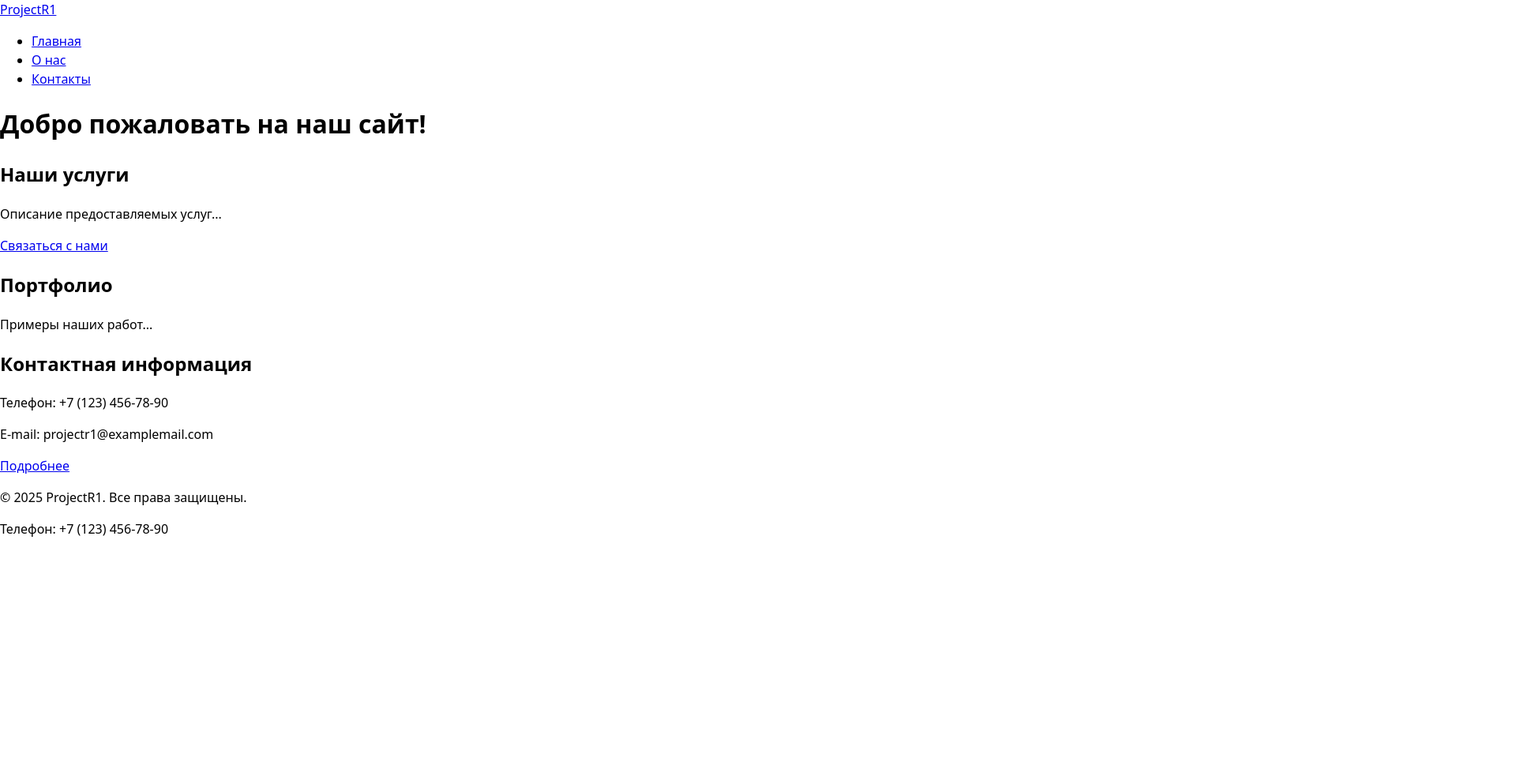
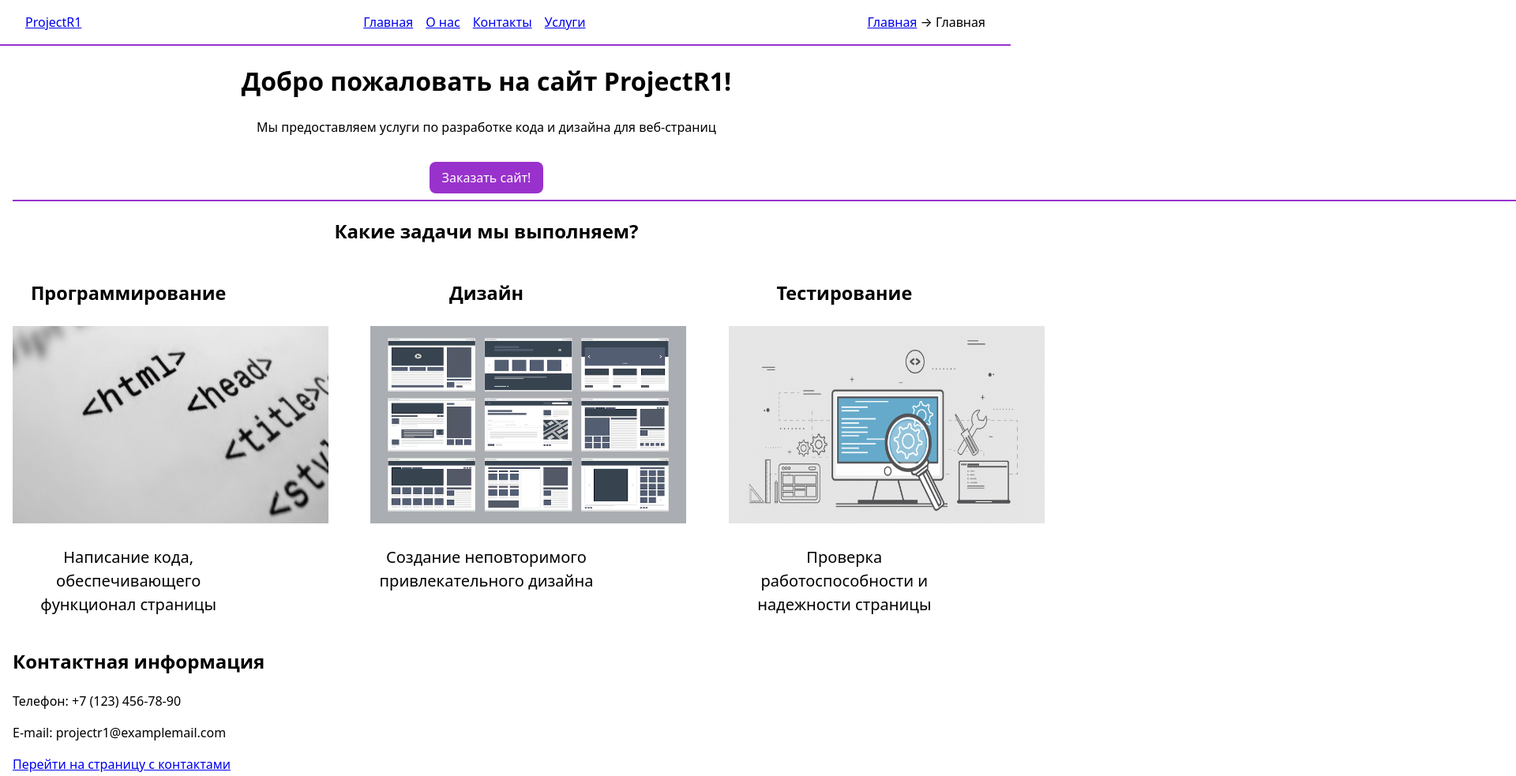
Before and after one commit to lta1gh/projectr1, a plain HTML site: page index.html in a window 1280 px wide. Shown: the top 983 px of the page at 79% size, 1920 px wide, since content can reach past the window. Before the commit the page ends 800 px from the top, so only its background shows below. Drawn offline with Linux system fonts and the light colour scheme.

Commit message:
feat: fully reworked website structure, added services page

```diff
--- a/index.html
+++ b/index.html
@@ -18,35 +18,56 @@
                 <li><a href="index.html">Главная</a></li>
                 <li><a href="about.html">О нас</a></li>
                 <li><a href="contacts.html">Контакты</a></li>
+                <li><a href="services.html"> Услуги</a></li>
             </ul>
+        </nav>
+        <nav aria-label="Хлебные крошки">
+            <a href="index.html">Главная</a> →
+            <span>Главная</span>
         </nav>
     </header>
     <!-- Уникальное основное содержимое страницы -->
     <main>
-        <h1>Добро пожаловать на наш сайт!</h1>
+        <h1 align="center">Добро пожаловать на сайт ProjectR1!</h1>
         <!-- Секция 1 с якорем -->
         <section id="services">
-            <h2>Наши услуги</h2>
-            <p>Описание предоставляемых услуг...</p>
-            <a href="#contacts">Связаться с нами</a> <!-- Якорная ссылка внутри страницы -->
-        </section>
+            <p align="center">Мы предоставляем услуги по разработке кода и дизайна для веб-страниц</p>
+            <a href="#contacts">Заказать сайт!</a> <!-- Якорная ссылка внутри страницы -->
+        </section> <hr color="DarkOrchid" size="2px" width="200%">
         <!-- Секция 2 с якорем -->
-        <section id="portfolio">
-            <h2>Портфолио</h2>
-            <p>Примеры наших работ...</p>
+        <section id="steps">
+            <h2 align="center">Какие задачи мы выполняем?</h2>
+            <div class="tasks-container"> <!-- Новый контейнер -->
+                <div class="task-item"> <!-- Пункт 1 -->
+                    <h3>Программирование</h3>
+                    <img src="assets/imghtml.jpg" alt="Программирование" width="400" height="250">
+                    <p>Написание кода, обеспечивающего функционал страницы</p>
+                </div>
+                <div class="task-item"> <!-- Пункт 2 -->
+                    <h3>Дизайн</h3>
+                    <img src="assets/imgdesign.jpg" alt="Дизайн" width="400" height="250">
+                    <p>Создание неповторимого привлекательного дизайна</p>
+                </div>
+                <div class="task-item"> <!-- Пункт 3 -->
+                    <h3>Тестирование</h3>
+                    <img src="assets/imgtesting.png" alt="Тестирование" width="400" height="250">
+                    <p>Проверка работоспособности и надежности страницы</p>
+                </div>
+            </div>
         </section>
         <!-- Секция 3 с якорем -->
         <section id="contacts">
             <h2>Контактная информация</h2>
             <p>Телефон: +7 (123) 456-78-90</p>
             <p>E-mail: projectr1@examplemail.com</p>
+            <a href="contacts.html">Перейти на страницу с контактами</a> <!-- Ссылка на отдельную страницу -->
+
     </main>
-            <a href="contacts.html">Подробнее</a> <!-- Ссылка на отдельную страницу -->
         </section>
     <!-- Подвал сайта -->
     <footer>
-        <p>&copy; 2025 ProjectR1. Все права защищены.</p>
-        <p>Телефон: +7 (123) 456-78-90</p>
+        <p align="center">&copy; 2025 ProjectR1. Все права защищены.</p>
+        <p align="center">Телефон: +7 (123) 456-78-90</p>
     </footer>
 </body>
 </html>
--- a/styles.css
+++ b/styles.css
@@ -15,7 +15,7 @@ background: #fff;
 }
 /* Кнопка по умолчанию */
 button, [type="submit"] {
-background: #0a84ff;
+background: DarkOrchid;
 color: #fff;
 border: none;
 cursor: pointer;
@@ -27,4 +27,85 @@ outline: 2px solid #0a84ff; outline-offset: 2px;
 button:hover { filter: brightness(0.95); }
 :disabled, [aria-disabled="true"] { opacity: .6; cursor: not-allowed; }
 /* Подсветка ошибочных полей (установите aria-invalid="true") */
-[aria-invalid="true"] { border-color: #b00020; }
+[aria-invalid="true"] { border-color: DarkOrchid; }
+
+/* header и footer */
+header {
+    top: 0;
+    width: 100%;
+    background: white;
+    z-index: 1000;
+    border-bottom: 2px solid DarkOrchid;
+    padding: 1rem 2rem;
+}
+
+footer {
+    bottom: 0;
+    width: 100%;
+    background: white;
+    z-index: 1000;
+    border-top: 2px solid DarkOrchid;
+    padding: 1rem 2rem;
+}
+
+/* Основное содержимое */
+main {
+    margin: 10px 1rem 10px; /* Отступы шапки и подвала */
+    max-width: 1200px;
+}
+
+/* Расположение изображения и текста */
+.about-content {
+    display: flex;
+    gap: 2rem;
+    align-items: flex-start;
+}
+
+.about-image {
+    flex-shrink: 0;
+}
+
+.about-text {
+    flex: 1;
+    font-size: 20px;
+}
+/* Дополнительные стили для навигации */
+header {
+    display: flex;
+    justify-content: space-between;
+    align-items: center;
+}
+
+nav ul {
+    display: flex;
+    gap: 1rem;
+    list-style: none;
+    margin: 0;
+    padding: 0;
+}
+.tasks-container {
+  display: flex;
+  gap: 10rem;
+  justify-content: space-between;
+  flex-wrap: wrap;
+}
+
+.task-item {
+  flex: 1;
+  min-width: 250px;
+  text-align: center;
+  font-size: 20px;
+}
+#services {
+    text-align: center; /* Выравниваем весь текст по центру */
+}
+
+#services a {
+    display: inline-block; /* Чтобы ссылка вела себя как блок */
+    margin-top: 1rem; /* Отступ сверху */
+    padding: 0.5rem 1rem;
+    background: darkorchid;
+    color: white;
+    text-decoration: none;
+    border-radius: 8px;
+}
```
Also changed, not shown: about.html (+19 -7 lines), contacts.html (+14 -14 lines), services.html (added, +72 -0 lines), assets/INQ.jpg (added), assets/INQ.png (added), assets/bg.png (added), assets/fa.jpg (added), assets/imgdesign.jpg (added), assets/imghtml.jpg (added), assets/imgkey.png (added), assets/imgkeyp.png (added), assets/imgsupport.png (added), assets/imgtesting.png (added).
